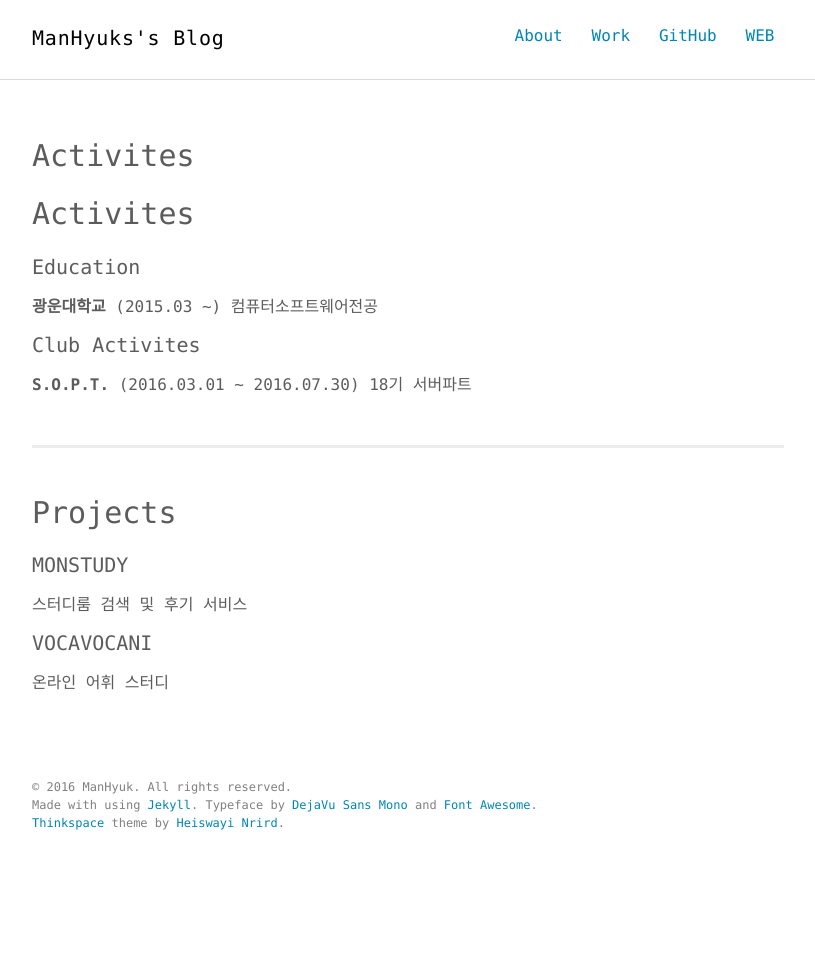
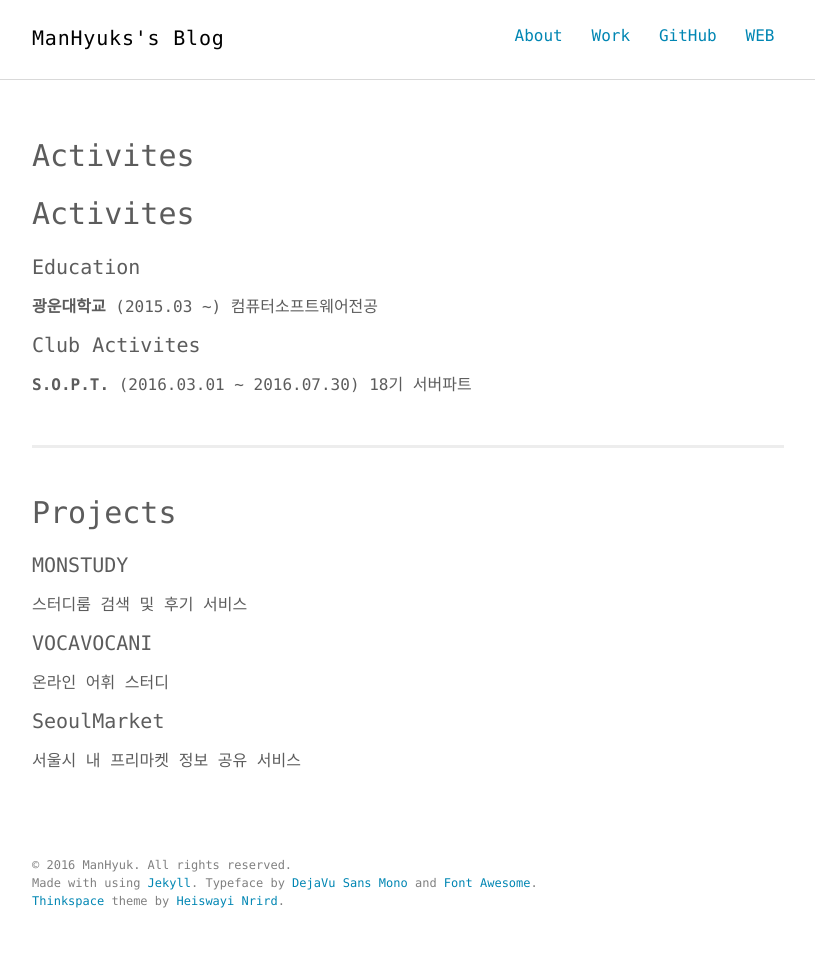
Before and after one commit to ManHyuk/ManHyuk.github.io, a Jekyll site: the page built from about.md, in a window 1280 px wide. Shown: the whole page, without its empty margins (232-1047 px from the left). Built offline with Jekyll 4.4.1, drawn with Linux system fonts in a browser that asks for light colours; our own code applies the rules of GitHub Pages for plain Markdown files; before the commit the page ends 900 px from its top, so only the background shows below that.

Commit message:
edit about.md

```diff
--- a/about.md
+++ b/about.md
@@ -26,3 +26,6 @@ permalink: /about/
 
 #### VOCAVOCANI
 온라인 어휘 스터디
+
+#### SeoulMarket
+서울시 내 프리마켓 정보 공유 서비스
```
